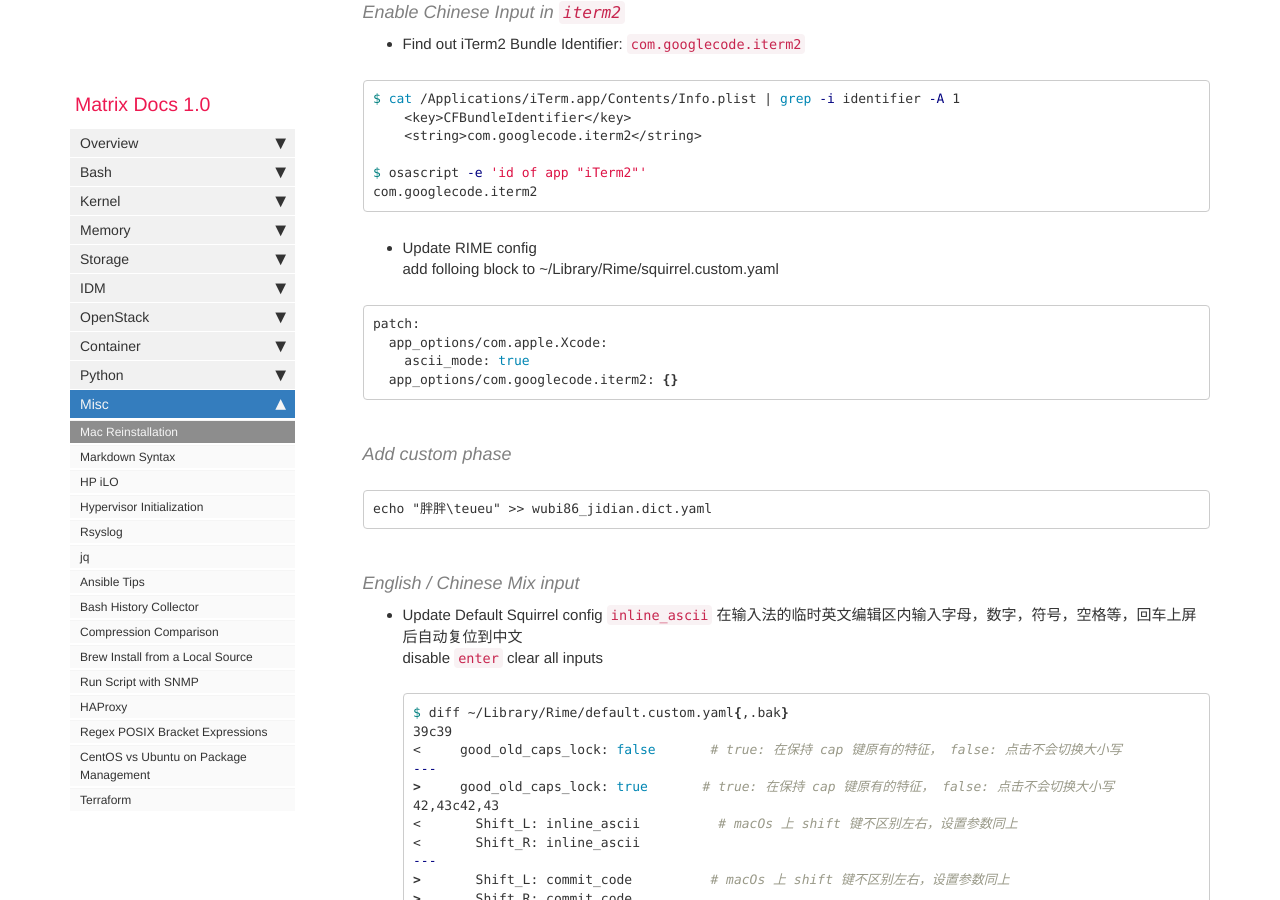
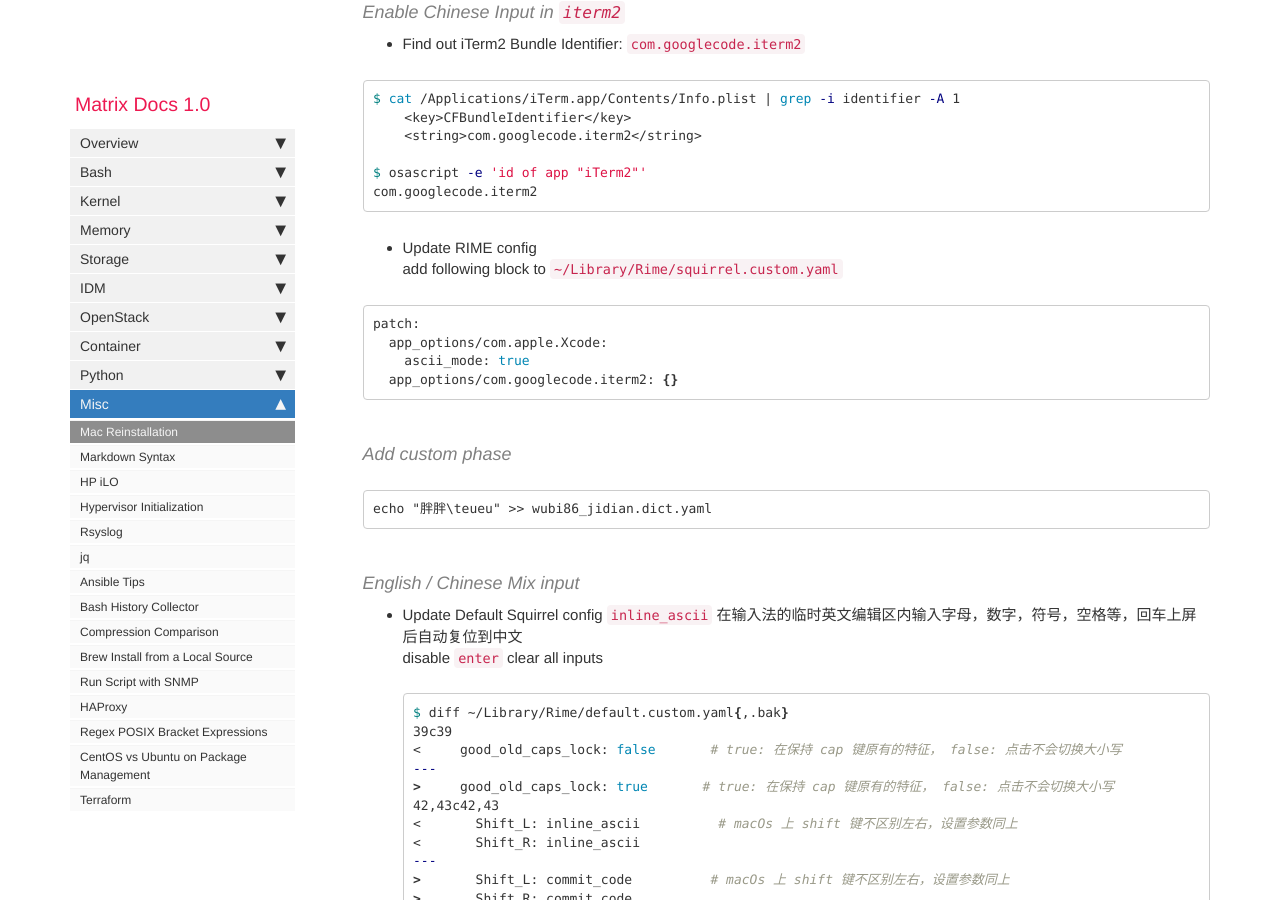
Before and after one commit to matrixzj/documentations, a Jekyll site: the page built from pages/misc/misc_mac_reinstallation_steps.md, in a window 1280 px wide and 900 px high, scrolled down 4456 px. Built offline with Jekyll 4.4.1, drawn with Linux system fonts in a browser that asks for light colours; comment, search, counter and statistics services are not loaded; some of the changed text lies outside the part shown.

Commit message:
There are        2 files have been modified at 2024-05-22 00:07:45 . 	-rw-r--r--@ 1 jzou  staff  927 May 19 13:12 pages/misc/misc_centos_ubuntu_cmd.md 	-rw-r--r--@ 1 jzou  staff  7028 May 22 00:07 pages/misc/misc_mac_reinstallation_steps.md No files have been added. No files have been deleted. No file type has been changed.

````diff
--- a/pages/misc/misc_mac_reinstallation_steps.md
+++ b/pages/misc/misc_mac_reinstallation_steps.md
@@ -84,7 +84,7 @@
 
 ```bash
 sed_path=$(brew list gnu-sed | grep 'bin/sed')
-awk_path=$(brew list gawk | grep '/bin/awk')
+awk_path=$(brew list gawk | grep 'bin/awk')
 echo "export PATH=\"${awk_path%/awk}:${sed_path%/sed}:$PATH\"" >> ~/.zshrc
 ```
 
@@ -151,7 +151,7 @@
 ```
 
 - Update RIME config
-add folloing block to ~/Library/Rime/squirrel.custom.yaml
+add following block to `~/Library/Rime/squirrel.custom.yaml`
 
 ```bash
 patch:
````
Also changed, not shown: other parts of pages/misc/misc_mac_reinstallation_steps.md (+1 -1 lines), pages/misc/misc_centos_ubuntu_cmd.md (+1 -1 lines).
